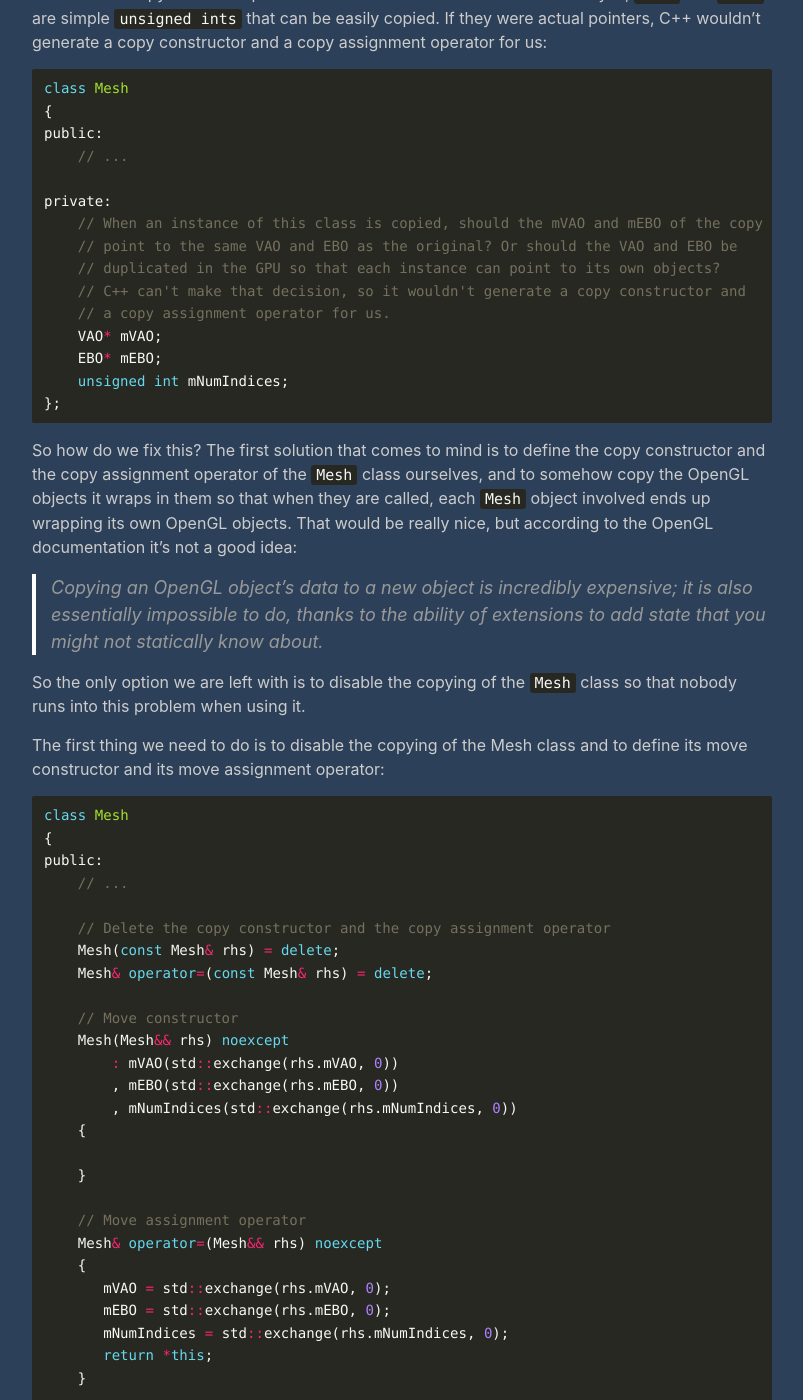
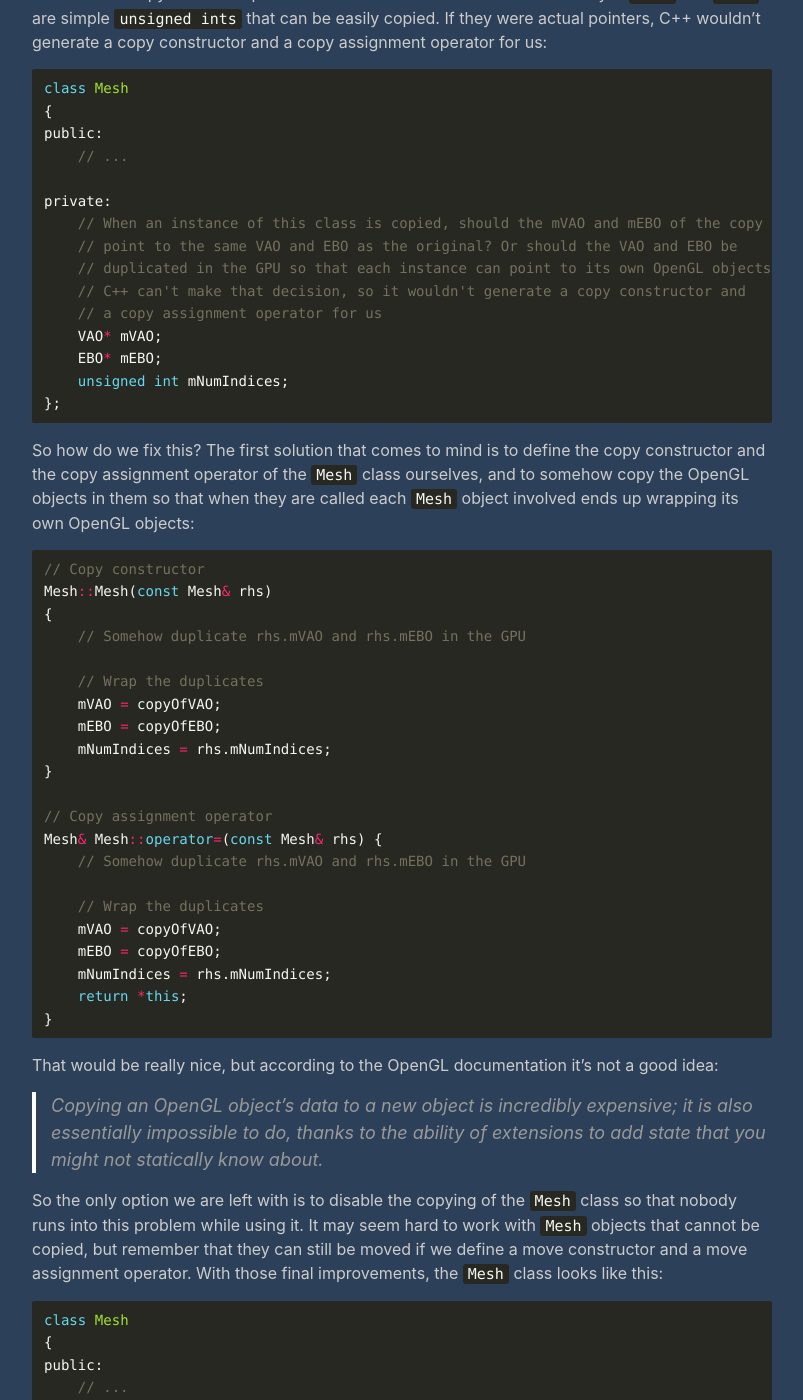
Before and after one commit to diegomacario/diegomacario.github.io, a Jekyll site: the page built from _posts/2021-04-14-disable-copying-of-classes-that-wrap-opengl-objects.md, in a window 1280 px wide and 1400 px high, scrolled down 3709 px. Shown: the whole window, without its empty margins (238-1041 px from the left). Built offline with Jekyll 4.4.1, drawn with Linux system fonts in a browser that asks for light colours; some of the changed text lies outside the part shown.

Commit message:
Add initial final draft of article on disabling copying.

```diff
--- a/_posts/2021-04-14-disable-copying-of-classes-that-wrap-opengl-objects.md
+++ b/_posts/2021-04-14-disable-copying-of-classes-that-wrap-opengl-objects.md
@@ -152,7 +152,7 @@ Mesh& Mesh::operator=(const Mesh& rhs) {
 }
 {% endhighlight %}
 
-As OpenGL developers we know that even though `mVAO` and `mVBO` are `unsigned ints`, those two member variables effectively behave as pointers to memory on the GPU, which is why we would never copy them. The problem is that C++ doesn't know that. In its eyes, `mVAO` and `mVBO` are simple `unsigned ints` that can be easily copied. If they were actual pointers, C++ wouldn't generate a copy constructor and a copy assignment operator for us:
+As OpenGL developers we know that even though `mVAO` and `mVBO` are `unsigned ints`, those two member variables effectively behave as pointers to memory on the GPU, which is why we would never copy them. The problem is that C++ doesn't know that. In its eyes `mVAO` and `mVBO` are simple `unsigned ints` that can be easily copied. If they were actual pointers, C++ wouldn't generate a copy constructor and a copy assignment operator for us:
 
 {% highlight cpp %}
 class Mesh
@@ -163,22 +163,46 @@ public:
 private:
     // When an instance of this class is copied, should the mVAO and mEBO of the copy
     // point to the same VAO and EBO as the original? Or should the VAO and EBO be
-    // duplicated in the GPU so that each instance can point to its own objects?
+    // duplicated in the GPU so that each instance can point to its own OpenGL objects?
     // C++ can't make that decision, so it wouldn't generate a copy constructor and
-    // a copy assignment operator for us.
+    // a copy assignment operator for us
     VAO* mVAO;
     EBO* mEBO;
     unsigned int mNumIndices;
 };
 {% endhighlight %}
 
-So how do we fix this? The first solution that comes to mind is to define the copy constructor and the copy assignment operator of the `Mesh` class ourselves, and to somehow copy the OpenGL objects it wraps in them so that when they are called, each `Mesh` object involved ends up wrapping its own OpenGL objects. That would be really nice, but according to the OpenGL documentation it's not a good idea:
+So how do we fix this? The first solution that comes to mind is to define the copy constructor and the copy assignment operator of the `Mesh` class ourselves, and to somehow copy the OpenGL objects in them so that when they are called each `Mesh` object involved ends up wrapping its own OpenGL objects:
+
+{% highlight cpp %}
+// Copy constructor
+Mesh::Mesh(const Mesh& rhs)
+{
+    // Somehow duplicate rhs.mVAO and rhs.mEBO in the GPU
+
+    // Wrap the duplicates
+    mVAO = copyOfVAO;
+    mEBO = copyOfEBO;
+    mNumIndices = rhs.mNumIndices;
+}
+
+// Copy assignment operator
+Mesh& Mesh::operator=(const Mesh& rhs) {
+    // Somehow duplicate rhs.mVAO and rhs.mEBO in the GPU
+
+    // Wrap the duplicates
+    mVAO = copyOfVAO;
+    mEBO = copyOfEBO;
+    mNumIndices = rhs.mNumIndices;
+    return *this;
+}
+{% endhighlight %}
+
+That would be really nice, but according to the OpenGL documentation it's not a good idea:
 
 > Copying an OpenGL object's data to a new object is incredibly expensive; it is also essentially impossible to do, thanks to the ability of extensions to add state that you might not statically know about.
 
-So the only option we are left with is to disable the copying of the `Mesh` class so that nobody runs into this problem when using it.
-
-The first thing we need to do is to disable the copying of the Mesh class and to define its move constructor and its move assignment operator:
+So the only option we are left with is to disable the copying of the `Mesh` class so that nobody runs into this problem while using it. It may seem hard to work with `Mesh` objects that cannot be copied, but remember that they can still be moved if we define a move constructor and a move assignment operator. With those final improvements, the `Mesh` class looks like this:
 
 {% highlight cpp %}
 class Mesh
@@ -186,7 +210,8 @@ class Mesh
 public:
     // ...
 
-    // Delete the copy constructor and the copy assignment operator
+    // Delete the copy constructor and the copy assignment operator so that
+    // instances of this class cannot be copied anymore
     Mesh(const Mesh& rhs) = delete;
     Mesh& operator=(const Mesh& rhs) = delete;
 
@@ -215,21 +240,31 @@ private:
 };
 {% endhighlight %}
 
-Now it's not possible to copy `Mesh` objects. They can only be moved instead, and when a move occurs, the object that we move from is left with an `mVAO` and an `mVBO` of 0, which is equivalent to saying that it doesn't wrap any OpenGL objects anymore.
+Now it's impossible to copy `Mesh` objects. They can only be moved, and when a move occurs, the `mVAO` and `mVBO`of the object that we move from are set equal to 0, which is equivalent to saying that it doesn't wrap any OpenGL objects anymore.
 
-And finally, we need to update `LoadMeshFromFile` to use `std::move`:
+And something really nice is that we don't have to make any changes to the `LoadMeshFromFile` function. To understand why, let's do a step-by-step walkthrough of the same line of code as before:
 
 {% highlight cpp %}
+Mesh teapot = LoadMeshFromFile("assets/models/teapot.gltf");
+{% endhighlight %}
+
+- The `LoadMeshFromFile` function returns a `Mesh` object by value. That temporary `Mesh` object (let's refer to it as `returnedTempMesh`) is **move-constructed** from another temporary `Mesh` object that's created in the return statement (let's refer to this one as `localTempMesh`):
+
+{% highlight cpp %}
+// returnedTempMesh is the Mesh that's returned by this function
 Mesh LoadMeshFromFile(const std::string& filePath)
 {
     // ...
 
+    // localTempMesh is created by the call to the Mesh constructor below
     return Mesh(VAO, EBO, numIndices);
 }
 {% endhighlight %}
 
-[Jekyll docs][jekyll-docs]
+- This means that when `returnedTempMesh` is move-constructed, `localTempMesh` stops wrapping any OpenGL objects.
 
-[jekyll-docs]: http://jekyllrb.com/docs/home
-[jekyll-gh]:   https://github.com/jekyll/jekyll
-[jekyll-talk]: https://talk.jekyllrb.com/
+- When we exit `LoadMeshFromFile`, `localTempMesh` goes out of scope, which causes its destructor to be called. Since its `mVAO` and `mVBO` were set to 0 during the move-construction of `returnedTempMesh`, its destructor doesn't delete any OpenGL objects.
+
+- Finally, the `teapot` object is **move-constructed** from `returnedTempMesh`. Because of this, when `returnedTempMesh` is destroyed, it doesn't delete the OpenGL objects that `teapot` now wraps.
+
+I know this all seems very complicated at first, but once you know the rules of the game, you can focus on actually playing it!
```
Also changed, not shown: other parts of _posts/2021-04-14-disable-copying-of-classes-that-wrap-opengl-objects.md (+1 -1 lines), _posts/2021-04-14-how-to-keep-the-aspect-ratio-of-an-opengl-viewport-constant.md (+1 -1 lines), _posts/2021-04-14-teaching-a-computer-how-to-walk.md (added, +6 -0 lines).
